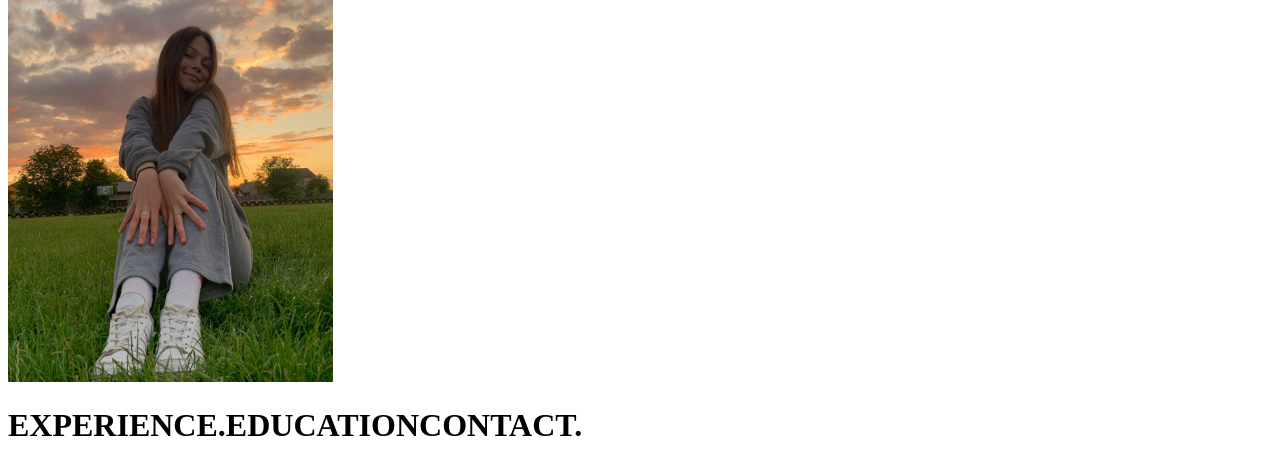
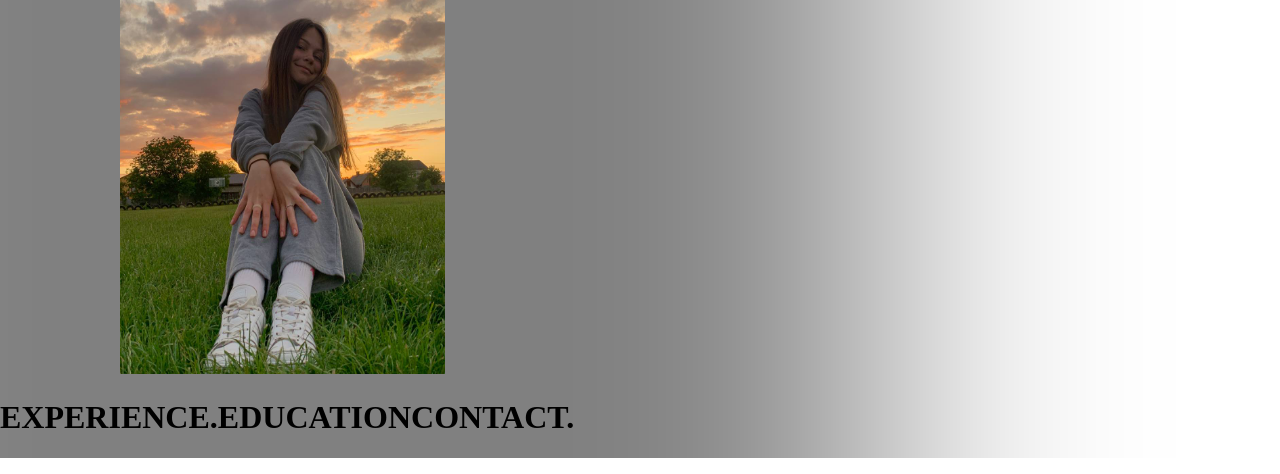
Before and after one commit to OrestBagan/Anna-Pushko, a plain HTML site: page index.html in a window 1280 px wide. Shown: the part 412-886 px from the top of the page. Drawn offline with Linux system fonts and the light colour scheme.

Commit message:
qwertyuiu

```diff
--- a/style.css
+++ b/style.css
@@ -1,6 +1,7 @@
-.mac{
-    max-width: 100%;
+body{
+  margin: 0px;
 }
+
 
 .main_name{
     font-size: 125px;
@@ -11,7 +12,8 @@
 .img{
     width: 325px;
     height: 500px;
-
+    margin-left: 120px;
+    box-shadow: 20px 20px 400px 400px grey;
 }
 
 .about{
```
Also changed, not shown: depositphotos_187200244-stock-photo-blank-white-a4-paper-sheet.jpg (added).
